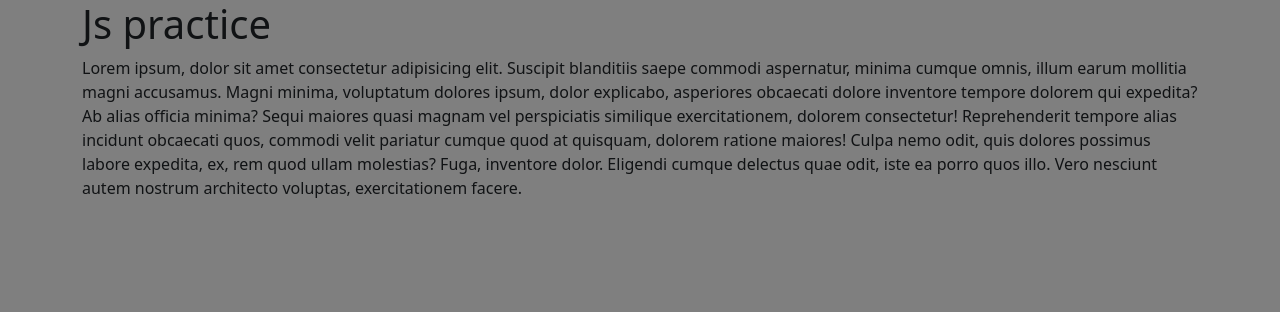
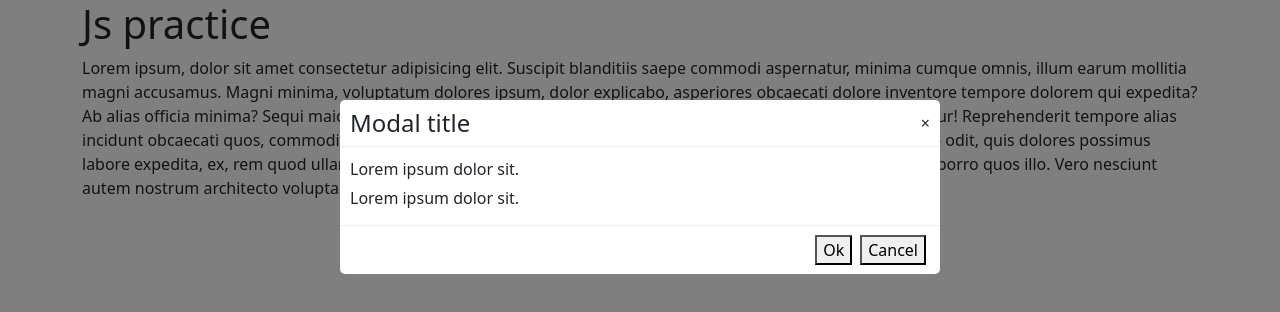
Before and after one commit to emarkov1/modal_window, a plain HTML site: page index.html in a window 1280 px wide. Drawn offline with nearby package versions, Linux system fonts and the light colour scheme; files whose address does not match are found by name.

Commit message:
added styles for plugins

```diff
--- a/base.js
+++ b/base.js
@@ -0,0 +1 @@
+const $ = {};
--- a/css/modal.css
+++ b/css/modal.css
@@ -6,3 +6,32 @@
   bottom: 0;
   background: rgba(0, 0, 0, 0.5);
 }
+.modal-window {
+  width: 600px;
+  border-radius: 5px;
+  background: #fff;
+  margin: 100px auto;
+}
+.modal-header {
+  padding: 5px 10px;
+  display: flex;
+  justify-content: space-between;
+  border-bottom: 1px solid #eee;
+}
+.modal-title {
+  font-size: 1.5rem;
+}
+.modal-close {
+  cursor: pointer;
+}
+.modal-body {
+  padding: 10px;
+}
+.modal-body p {
+  margin: 0 0 5px;
+}
+
+.modal-footer {
+  padding: 5px 10px;
+  border-top: 1px solid #eee;
+}
--- a/index.html
+++ b/index.html
@@ -31,7 +31,22 @@
       </p>
 
       <div class="vmodal">
-        <div class="modal-overlay"></div>
+        <div class="modal-overlay">
+          <div class="modal-window">
+            <div class="modal-header">
+              <span class="modal-title">Modal title</span>
+              <span class="modal-close">&times;</span>
+            </div>
+            <div class="modal-body">
+              <p>Lorem ipsum dolor sit.</p>
+              <p>Lorem ipsum dolor sit.</p>
+            </div>
+            <div class="modal-footer">
+              <button>Ok</button>
+              <button>Cancel</button>
+            </div>
+          </div>
+        </div>
       </div>
     </div>
     <script src="base.js"></script>
--- a/index.js
+++ b/index.js
@@ -0,0 +1 @@
+const myModal = $.modal();
--- a/plugins/modal.js
+++ b/plugins/modal.js
@@ -0,0 +1,7 @@
+$.modal = function (options) {
+  return {
+    open() {},
+    close() {},
+    destroy()
+  };
+};
```
